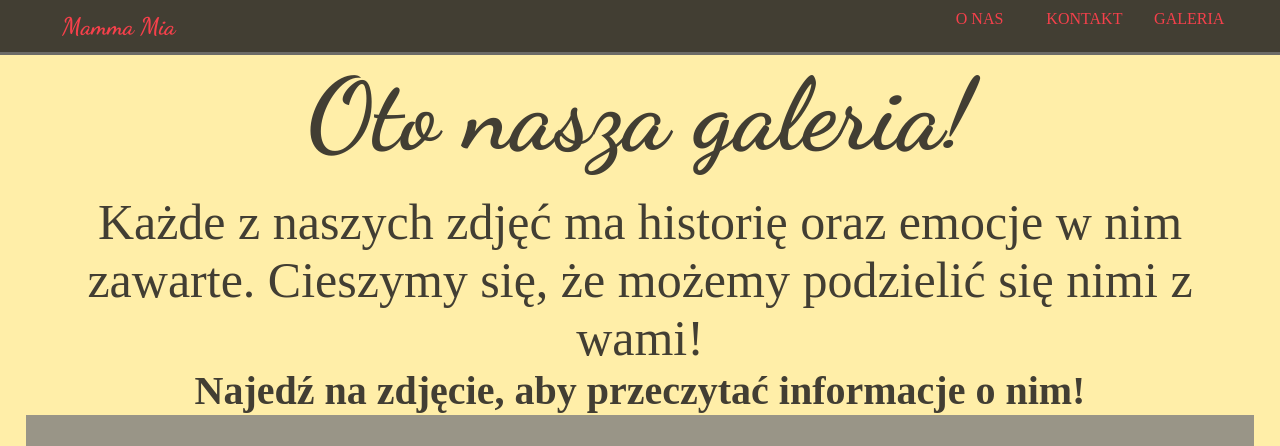
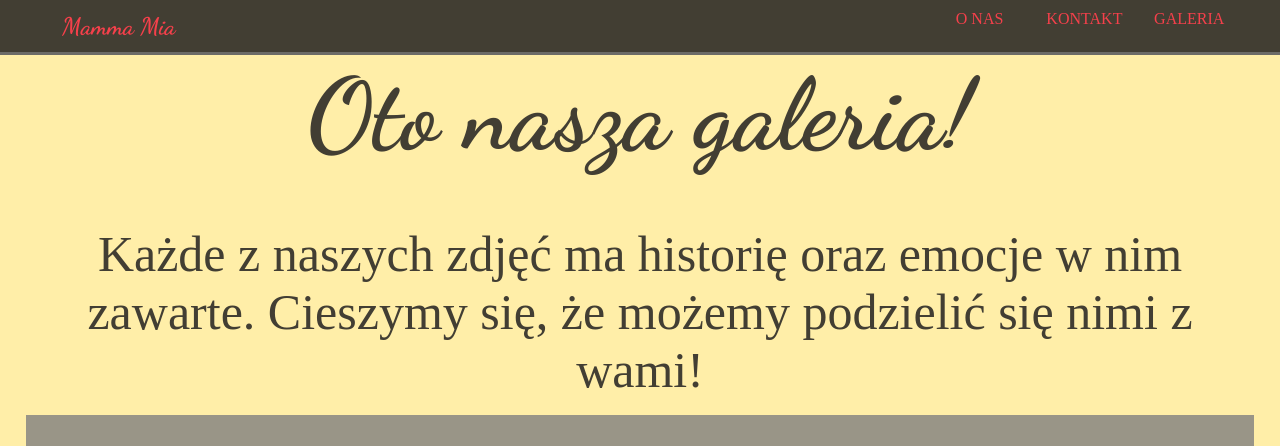
Before and after one commit to Reiv21/Reiv21.github.io, a plain HTML site: page galeria.html in a window 1280 px wide. Shown: the top 446 px of the page. Drawn offline with Linux system fonts and the light colour scheme.

Commit message:
p margin increased

```diff
--- a/style.css
+++ b/style.css
@@ -322,7 +322,7 @@ input[type="radio"]:checked + .pytania_i_odpowiedzi::before span {
 .galeria_header p {
     text-align: center;
     font-size: 50px;
-    margin: 0px 5%;
+    margin: 50px 5%;
 }
 .galeria_header h3 {
     text-align: center;
```
Also changed, not shown: galeria.html (+0 -1 lines).
